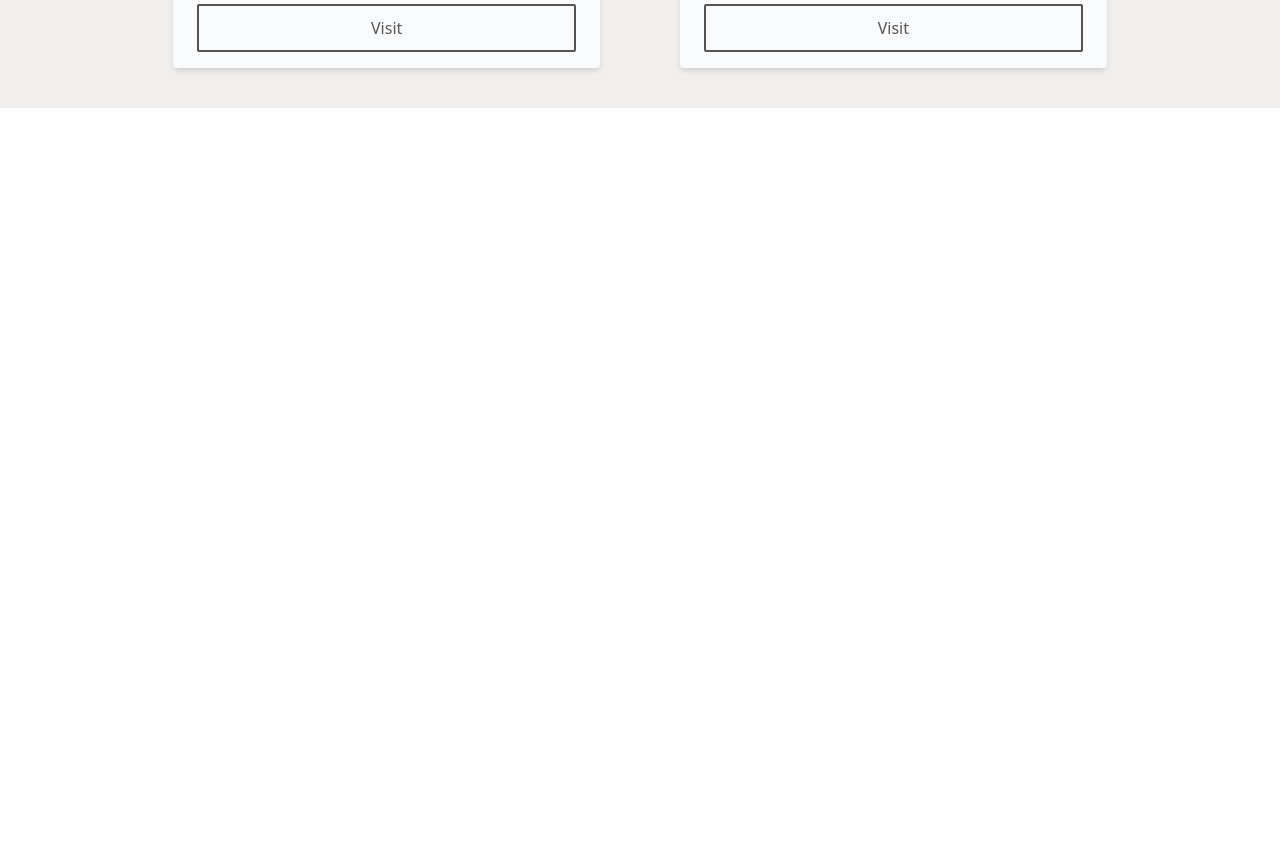
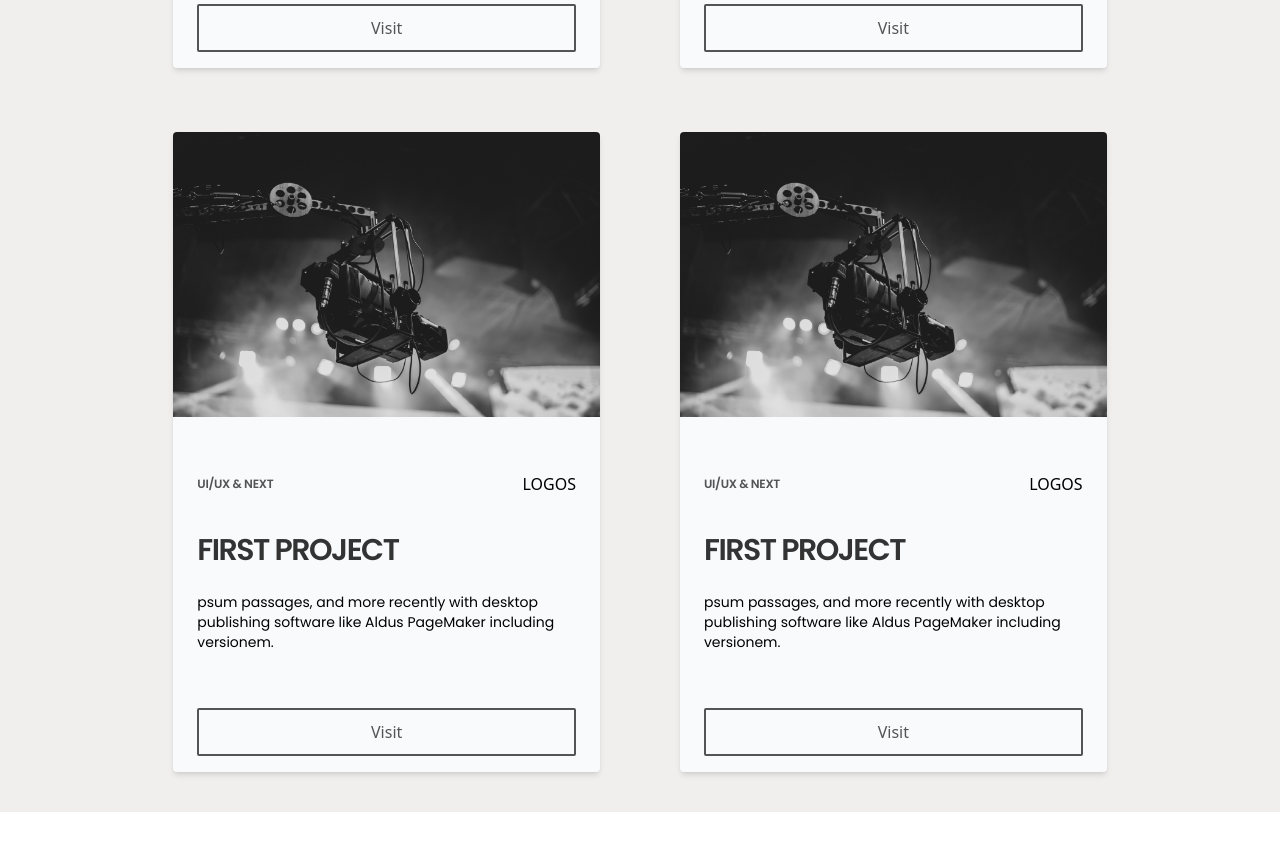
Before and after one commit to bahati10/portfolio, a React (Vite) app: page / in a window 1280 px wide. Shown: the part 2560-3410 px from the top of the page. Before the commit the page ends 2748 px from the top, so only its background shows below. Built offline with nearby package versions, Linux system fonts and the light colour scheme.

Commit message:
Making project cards

```diff
--- a/src/components/projects/projectsContainer.tsx
+++ b/src/components/projects/projectsContainer.tsx
@@ -9,6 +9,8 @@ const ProjectsContainer: React.FC = () => {
         <ProjectCard />
         <ProjectCard />
         <ProjectCard />
+        <ProjectCard />
+        <ProjectCard />
       </div>
     </>
   );
```
